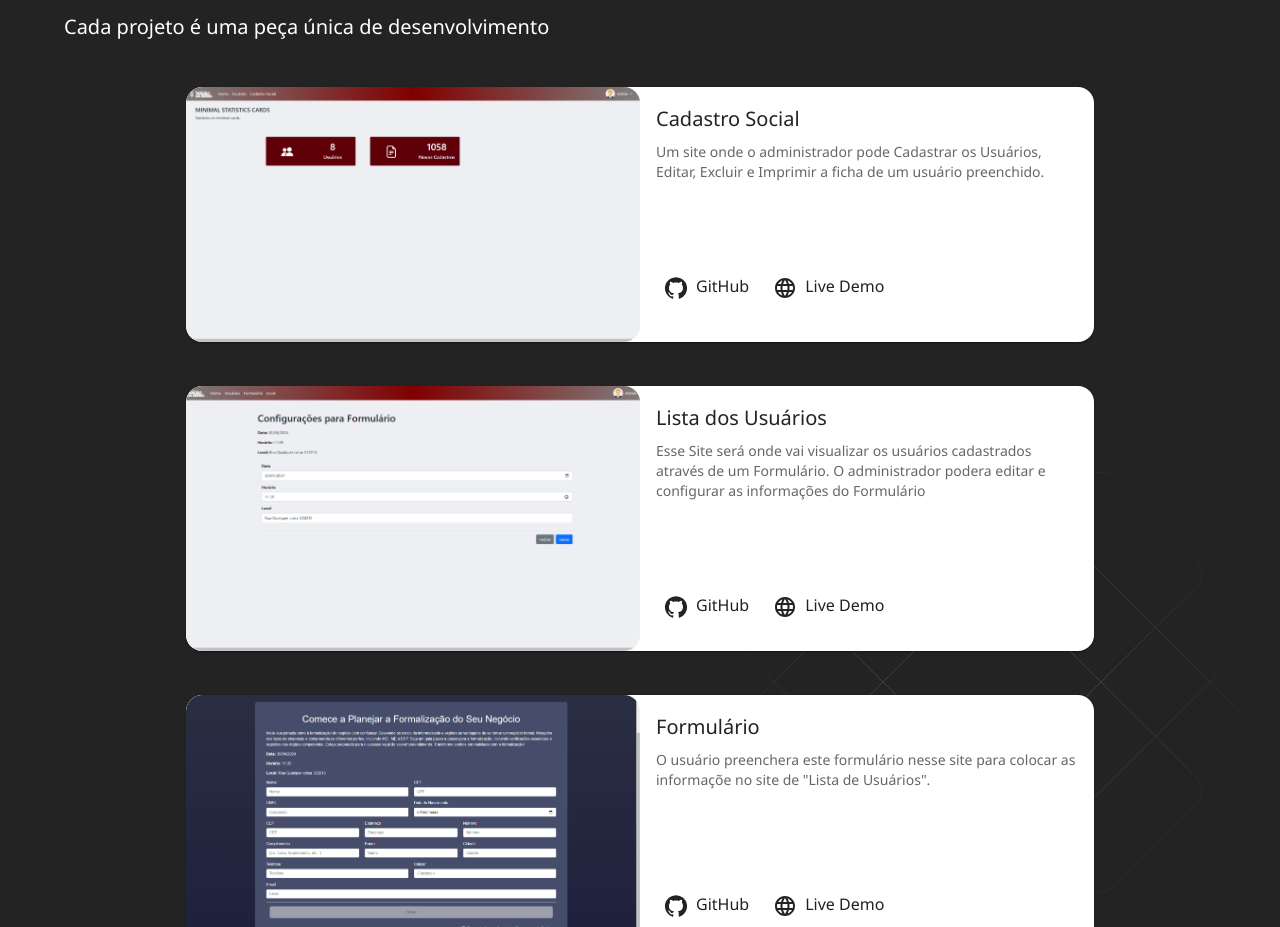
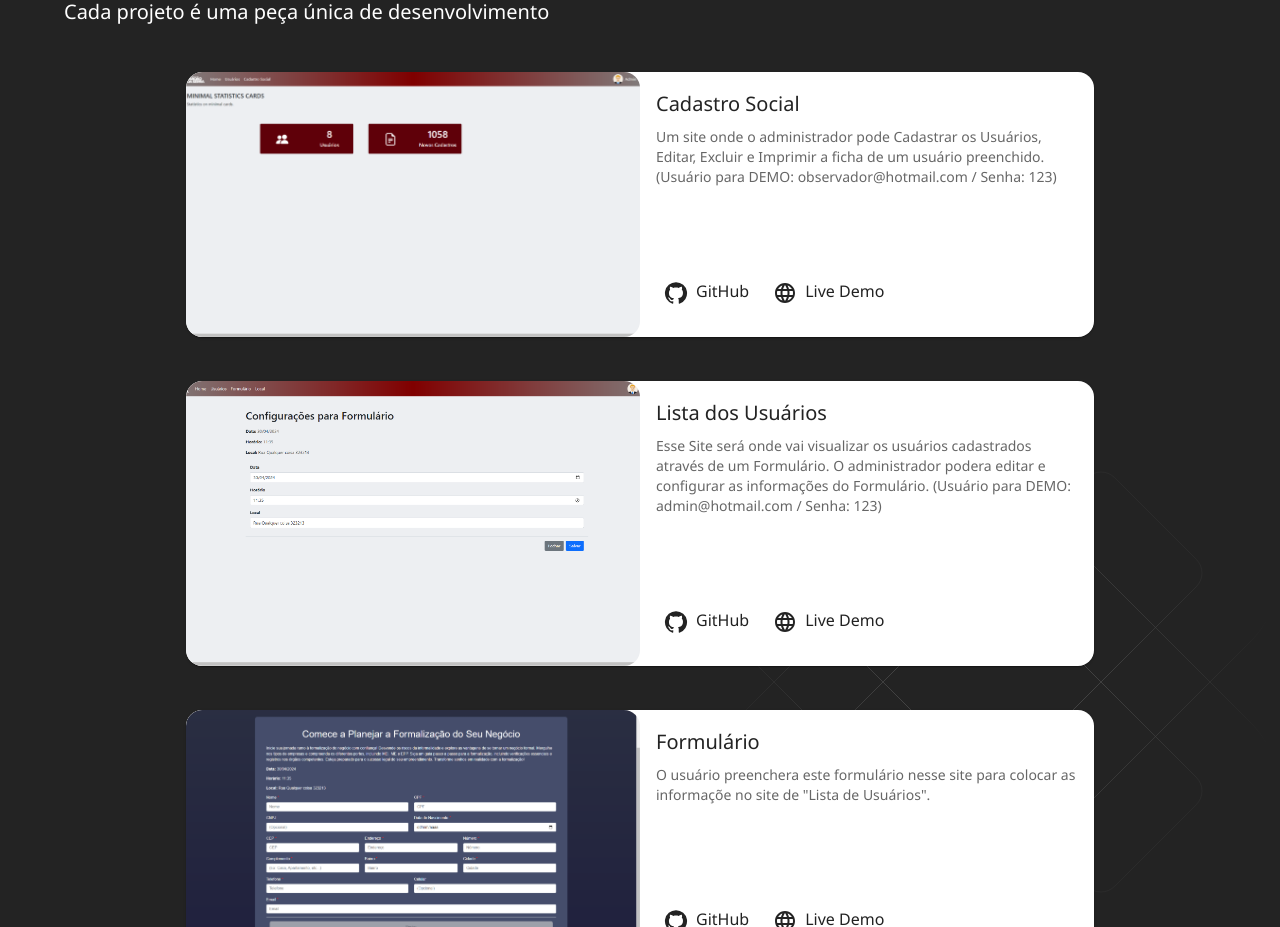
Before and after one commit to K0rosu/my-portfolio, a React (Vite) app: page / in a window 1280 px wide. Shown: the part 1560-2487 px from the top of the page. Built offline with nearby package versions, Linux system fonts and the light colour scheme.

Commit message:
update portifolio com github

```diff
--- a/src/pages/Home/sections/Projects/Projects.tsx
+++ b/src/pages/Home/sections/Projects/Projects.tsx
@@ -56,17 +56,17 @@ const Projects = () => {
                                                         Cadastro Social
                                                     </Typography>
                                                     <Typography variant="body2" color="textSecondary">
-                                                        Um site onde o administrador pode Cadastrar os Usuários, Editar, Excluir e Imprimir a ficha de um usuário preenchido.
+                                                        Um site onde o administrador pode Cadastrar os Usuários, Editar, Excluir e Imprimir a ficha de um usuário preenchido. (Usuário para DEMO: observador@hotmail.com / Senha: 123)
                                                     </Typography>
                                                     <Grid container spacing={2} style={{ marginTop: '70px' }}>
                                                         <Grid item>
-                                                            <IconButton color="primary" aria-label="GitHub" onClick={() => window.open('https://github.com')}>
+                                                            <IconButton color="primary" aria-label="GitHub" onClick={() => window.open('https://github.com/K0rosu/cadastro_social.git')}>
                                                                 <GitHubIcon />
                                                             </IconButton>
                                                             GitHub
                                                         </Grid>
                                                         <Grid item>
-                                                            <IconButton color="primary" aria-label="Live Demo" onClick={() => window.open('https://example.com')}>
+                                                            <IconButton color="primary" aria-label="Live Demo" onClick={() => window.open('https://cadastro-social.vercel.app/')}>
                                                                 <LanguageIcon />
                                                             </IconButton>
                                                             Live Demo
@@ -97,17 +97,17 @@ const Projects = () => {
                                                         Lista dos Usuários
                                                     </Typography>
                                                     <Typography variant="body2" color="textSecondary">
-                                                        Esse Site será onde vai visualizar os usuários cadastrados através de um Formulário. O administrador podera editar e configurar as informações do Formulário
+                                                        Esse Site será onde vai visualizar os usuários cadastrados através de um Formulário. O administrador podera editar e configurar as informações do Formulário. (Usuário para DEMO: admin@hotmail.com / Senha: 123)
                                                     </Typography>
                                                     <Grid container spacing={2} style={{ marginTop: '70px' }}>
                                                         <Grid item>
-                                                            <IconButton color="primary" aria-label="GitHub" onClick={() => window.open('https://github.com')}>
+                                                            <IconButton color="primary" aria-label="GitHub" onClick={() => window.open('https://github.com/K0rosu/lista_usuarios.git')}>
                                                                 <GitHubIcon />
                                                             </IconButton>
                                                             GitHub
                                                         </Grid>
                                                         <Grid item>
-                                                            <IconButton color="primary" aria-label="Live Demo" onClick={() => window.open('https://example.com')}>
+                                                            <IconButton color="primary" aria-label="Live Demo" onClick={() => window.open('https://lista-usuarios-cyan.vercel.app/')}>
                                                                 <LanguageIcon />
                                                             </IconButton>
                                                             Live Demo
@@ -142,13 +142,13 @@ const Projects = () => {
                                                     </Typography>
                                                     <Grid container spacing={2} style={{ marginTop: '80px' }}>
                                                         <Grid item>
-                                                            <IconButton color="primary" aria-label="GitHub" onClick={() => window.open('https://github.com')}>
+                                                            <IconButton color="primary" aria-label="GitHub" onClick={() => window.open('https://github.com/K0rosu/formulario_projeto4.git')}>
                                                                 <GitHubIcon />
                                                             </IconButton>
                                                             GitHub
                                                         </Grid>
                                                         <Grid item>
-                                                            <IconButton color="primary" aria-label="Live Demo" onClick={() => window.open('https://example.com')}>
+                                                            <IconButton color="primary" aria-label="Live Demo" onClick={() => window.open('https://formulario-kappa-lake.vercel.app/')}>
                                                                 <LanguageIcon />
                                                             </IconButton>
                                                             Live Demo
```
